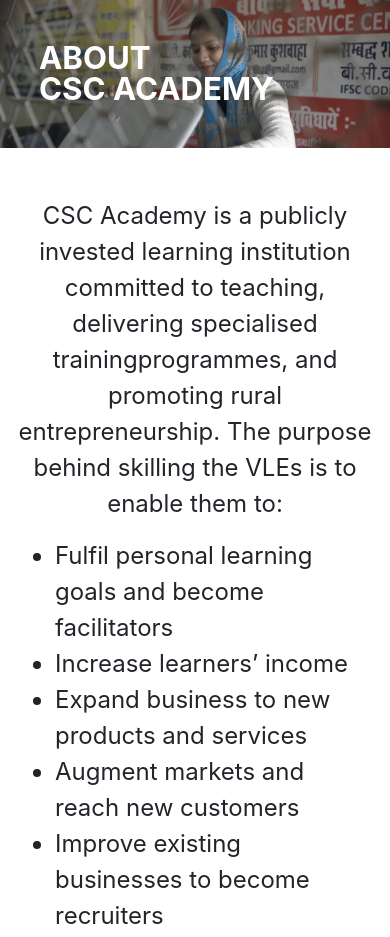
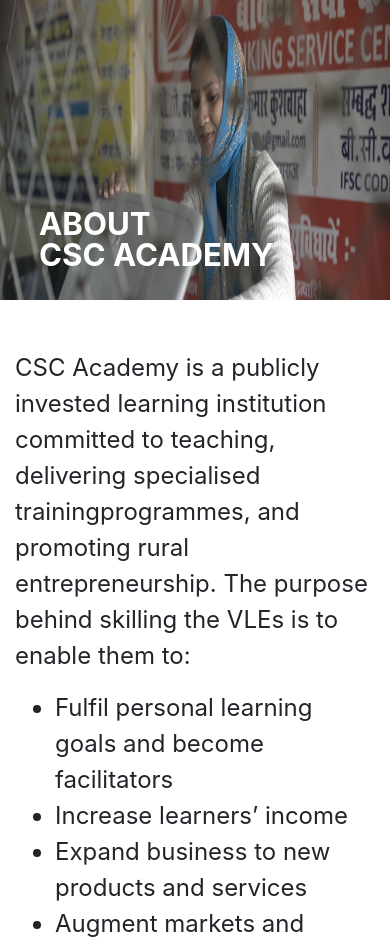
Before and after one commit to nikhiljoshtalks/digitalbeti, a Django app: page /about-csc in a window 390 px wide. Shown: the part 142-1079 px from the top of the page. Run offline with Django 3.2, Linux system fonts and the light colour scheme; some libraries are stand-ins or nearby versions.

Commit message:
about page

```diff
--- a/digibeti/settings.py
+++ b/digibeti/settings.py
@@ -11,7 +11,7 @@
 """
 
 import os
-import django_heroku
+# import django_heroku
 from django.contrib.messages import constants as messages
 import django.conf.locale
 from django.conf import global_settings
@@ -156,7 +156,7 @@
 
 STATIC_URL = '/static/'
 
-django_heroku.settings(locals())
+# django_heroku.settings(locals())
 
 CRISPY_TEMPLATE_PACK = 'bootstrap4'
 
--- a/digitalbeti/static/digitalbeti/css/default.css
+++ b/digitalbeti/static/digitalbeti/css/default.css
@@ -299,6 +299,11 @@
     #img-center {
         text-align: center;
     }
+    .ab-img{
+        height: 300px;
+        width: auto;
+        max-height: 300px;
+    }
 
     .hideme {
         display: none;
@@ -311,7 +316,7 @@
     .header-image-text {
         position: absolute;
         font-size: 8vw;
-        top: 50%;
+        top: 80%;
         left: 10%;
         transform: translate(0%, -50%);
         color: #ffffff;
--- a/digitalbeti/templates/digitalbeti/about-csc.html
+++ b/digitalbeti/templates/digitalbeti/about-csc.html
@@ -14,8 +14,8 @@
         <div id="about-carousel" class="carousel slide" data-ride="carousel">
             <div class="carousel-inner">
                 <div class="carousel-item active">
-                    <img class="d-block w-100" src="{% static 'digitalbeti/images/about-csc/header.jpg' %}"
-                        alt="First slide">
+                    <img class="d-block w-100 ab-img" src="{% static 'digitalbeti/images/about-csc/header.jpg' %}"
+                        alt="First slide" >
                     <div class="header-image-text">
                         {% trans 'ABOUT' %}<br />
                         {% trans 'CSC ACADEMY' %}
@@ -28,7 +28,7 @@
 
 <!-- Content -->
 <div class="container">
-    <p class="text-center about-text big-text text-left mt-5">
+    <p class="text-justify about-text big-text text-left mt-5">
         {% trans 'CSC Academy is a publicly invested learning institution committed to teaching, delivering specialised trainingprogrammes, and promoting rural entrepreneurship. The purpose behind skilling the VLEs is to enable them to:' %}
     </p>
     <ul class="text-left about-text big-text">
--- a/digitalbeti/templates/digitalbeti/about-facebook.html
+++ b/digitalbeti/templates/digitalbeti/about-facebook.html
@@ -14,7 +14,7 @@
         <div id="about-carousel" class="carousel slide" data-ride="carousel">
             <div class="carousel-inner">
                 <div class="carousel-item active">
-                    <img class="d-block w-100" src="{% static "digitalbeti/images/about-facebook/about.jpg" %}"
+                    <img class="d-block w-100 ab-img" src="{% static "digitalbeti/images/about-facebook/about.jpg" %}"
                         alt="First slide">
                     <div class="header-image-text">
                         {% trans 'ABOUT' %}<br/>
@@ -29,7 +29,7 @@
 
 <!-- Content -->
 <div class="container">
-    <p class="text-center about-text big-text mt-5">
+    <p class="text-justify about-text big-text mt-5">
         {% trans 'Facebook was founded in 2004 with the mission to bring the world closer and empower people to build community.Today, over 2 billion people use Facebook, Instagram, WhatsApp, or Messenger every month to stay connected withfriends and family, discover what’s going on in the world, create and run businesses, and share things that matter.' %}
     </p>
 </div>
--- a/digitalbeti/templates/digitalbeti/about-project.html
+++ b/digitalbeti/templates/digitalbeti/about-project.html
@@ -15,7 +15,7 @@
         <div id="about-carousel" class="carousel slide" data-ride="carousel">
             <div class="carousel-inner">
                 <div class="carousel-item active">
-                    <img class="d-block w-100" src="{% static 'digitalbeti/images/about-project/about-project.jpg' %}"
+                    <img class="d-block w-100 ab-img" src="{% static 'digitalbeti/images/about-project/about-project.jpg' %}"
                         alt="First slide">
                     <div class="header-image-text">
                         {% trans 'ABOUT' %}<br />
```
